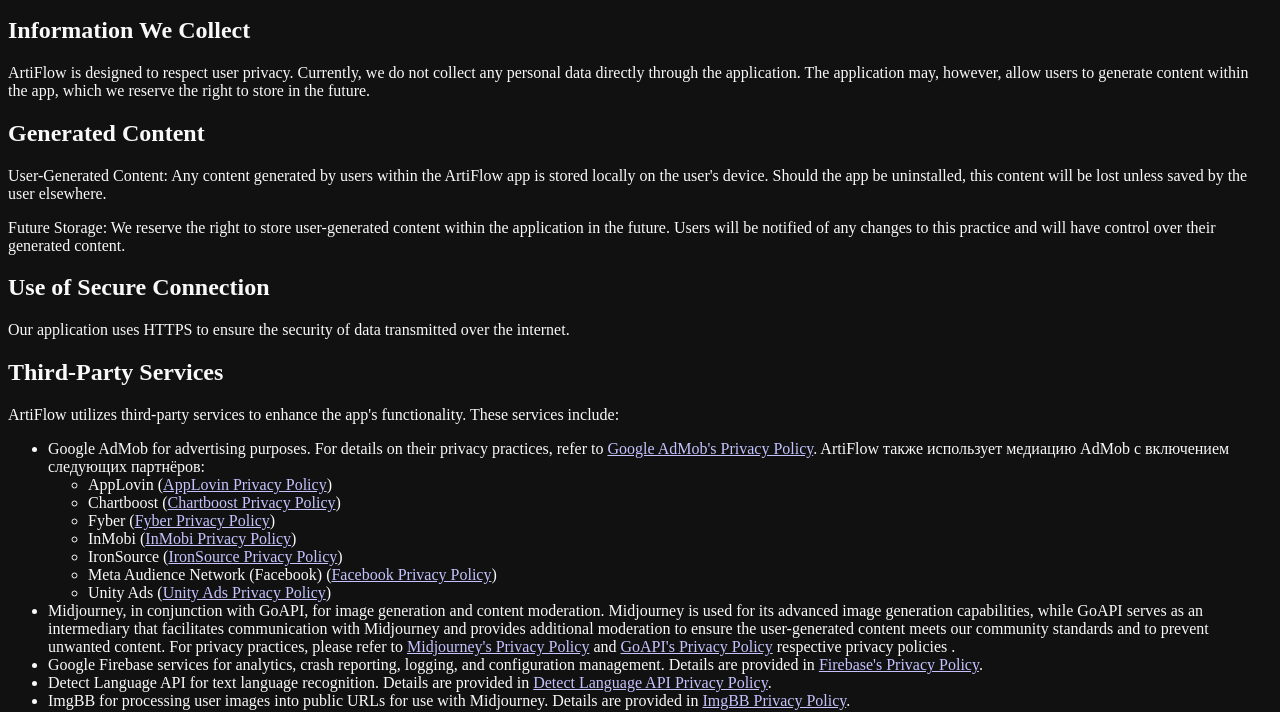
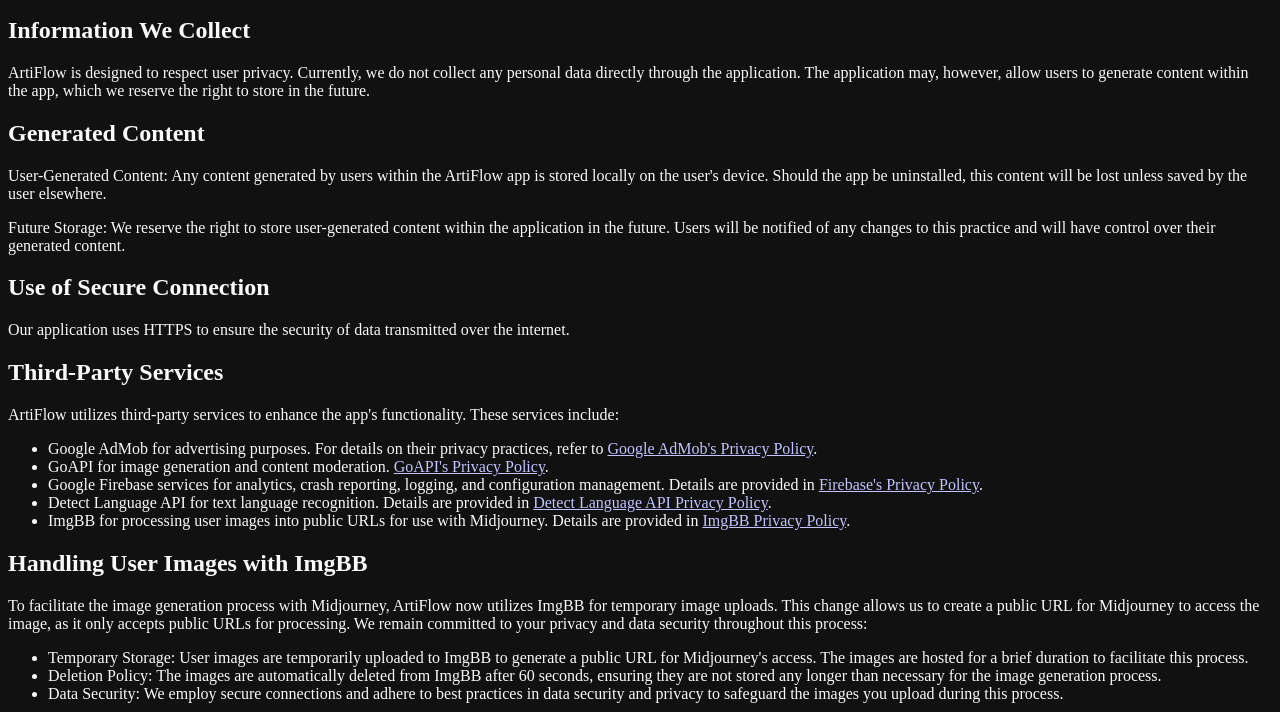
Before and after one commit to bobKotlin/ArtiFlowPrivacyPolicy, a plain HTML site: page index.html in a window 1280 px wide. Shown: the part 119-831 px from the top of the page. Drawn offline with Linux system fonts and the light colour scheme.

Commit message:
Update index.html

```diff
--- a/index.html
+++ b/index.html
@@ -38,18 +38,8 @@
     <p>ArtiFlow utilizes third-party services to enhance the app's functionality. These services include:</p>
 
     <ul>
-        <li>Google AdMob for advertising purposes. For details on their privacy practices, refer to <a href="https://support.google.com/admob/answer/6128543?hl=en" target="_blank">Google AdMob's Privacy Policy</a>. ArtiFlow также использует медиацию AdMob с включением следующих партнёров:
-            <ul>
-                <li>AppLovin (<a href="https://www.applovin.com/privacy/">AppLovin Privacy Policy</a>)</li>
-                <li>Chartboost (<a href="https://answers.chartboost.com/en-us/articles/200780269">Chartboost Privacy Policy</a>)</li>
-                <li>Fyber (<a href="https://www.fyber.com/privacy-policy/">Fyber Privacy Policy</a>)</li>
-                <li>InMobi (<a href="https://www.inmobi.com/privacy-policy/">InMobi Privacy Policy</a>)</li>
-                <li>IronSource (<a href="https://www.is.com/privacy-policy/">IronSource Privacy Policy</a>)</li>
-                <li>Meta Audience Network (Facebook) (<a href="https://www.facebook.com/about/privacy">Facebook Privacy Policy</a>)</li>
-                <li>Unity Ads (<a href="https://unity3d.com/legal/privacy-policy">Unity Ads Privacy Policy</a>)</li>
-            </ul>
-        </li>
-        <li>Midjourney, in conjunction with GoAPI, for image generation and content moderation. Midjourney is used for its advanced image generation capabilities, while GoAPI serves as an intermediary that facilitates communication with Midjourney and provides additional moderation to ensure the user-generated content meets our community standards and to prevent unwanted content. For privacy practices, please refer to <a href="https://docs.midjourney.com/docs/privacy-policy" target="_blank">Midjourney's Privacy Policy</a> and <a href="https://www.goapi.ai/privacy-policy" target="_blank">GoAPI's Privacy Policy</a> respective privacy policies .</li>
+        <li>Google AdMob for advertising purposes. For details on their privacy practices, refer to <a href="https://support.google.com/admob/answer/6128543?hl=en" target="_blank">Google AdMob's Privacy Policy</a>.
+        <li>GoAPI for image generation and content moderation. <a href="https://www.goapi.ai/privacy-policy" target="_blank">GoAPI's Privacy Policy</a>.</li>
         <li>Google Firebase services for analytics, crash reporting, logging, and configuration management. Details are provided in <a href="https://firebase.google.com/support/privacy" target="_blank">Firebase's Privacy Policy</a>.</li>
         <li>Detect Language API for text language recognition. Details are provided in <a href="https://detectlanguage.com/privacy_policy" target="_blank">Detect Language API Privacy Policy</a>.</li>
         <li>ImgBB for processing user images into public URLs for use with Midjourney. Details are provided in <a href="https://imgbb.com/privacy" target="_blank">ImgBB Privacy Policy</a>.</li>
```
